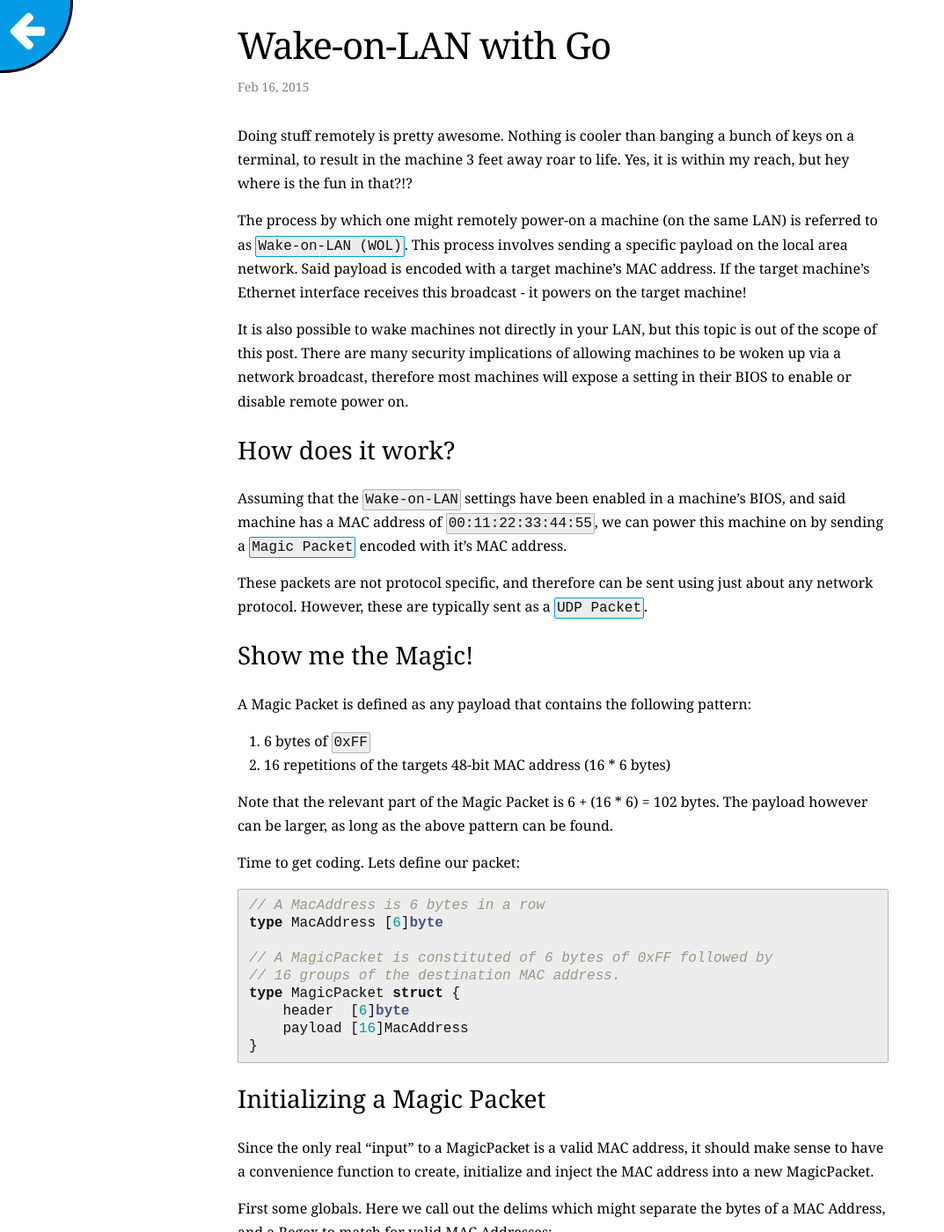
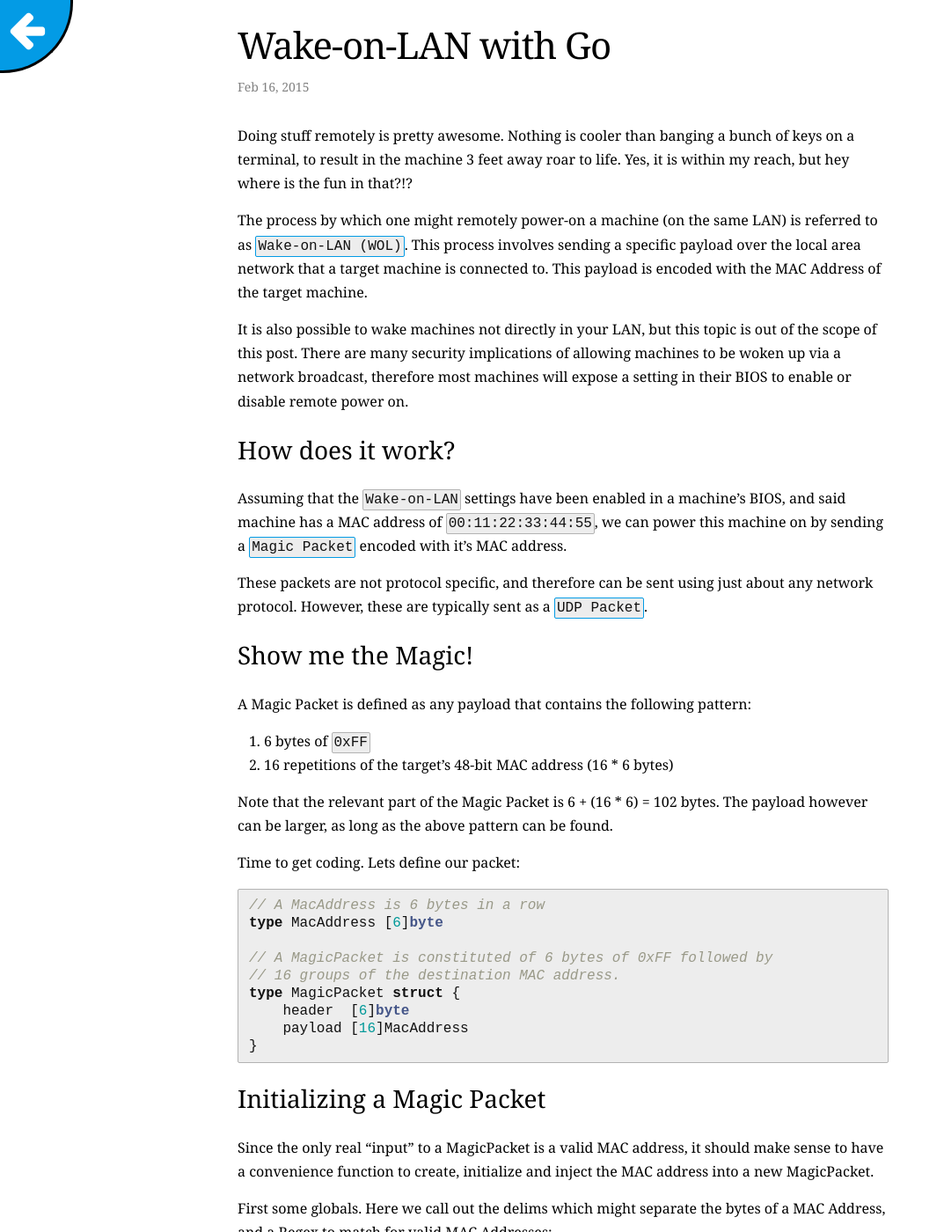
Before and after one commit to sabhiram/sabhiram.github.io, a Jekyll site: the page built from _posts/2015-02-16-sending_wol_packets_with_golang.md, in a window 1280 px wide and 1400 px high. Shown: the whole window at 88% size, without its empty margins (0-1073 px from the left). Built offline with Jekyll 4.4.1, drawn with Linux system fonts in a browser that asks for light colours; nearby versions of some CDN libraries; comment, search, counter and statistics services are not loaded; some of the changed text lies outside the part shown.

Commit message:
go-wol add some polish

```diff
--- a/_posts/2015-02-16-sending_wol_packets_with_golang.md
+++ b/_posts/2015-02-16-sending_wol_packets_with_golang.md
@@ -7,7 +7,7 @@ enableChat: true
 
 Doing stuff remotely is pretty awesome. Nothing is cooler than banging a bunch of keys on a terminal, to result in the machine 3 feet away roar to life. Yes, it is within my reach, but hey where is the fun in that?!?
 
-The process by which one might remotely power-on a machine (on the same LAN) is referred to as [`Wake-on-LAN (WOL)`](http://en.wikipedia.org/wiki/Wake-on-LAN). This process involves sending a specific payload on the local area network. Said payload is encoded with a target machine's MAC address. If the target machine's Ethernet interface receives this broadcast - it powers on the target machine!
+The process by which one might remotely power-on a machine (on the same LAN) is referred to as [`Wake-on-LAN (WOL)`](http://en.wikipedia.org/wiki/Wake-on-LAN). This process involves sending a specific payload over the local area network that a target machine is connected to. This payload is encoded with the MAC Address of the target machine.
 
 It is also possible to wake machines not directly in your LAN, but this topic is out of the scope of this post. There are many security implications of allowing machines to be woken up via a network broadcast, therefore most machines will expose a setting in their BIOS to enable or disable remote power on.
 
@@ -22,7 +22,7 @@ These packets are not protocol specific, and therefore can be sent using just ab
 A Magic Packet is defined as any payload that contains the following pattern:
 
 1. 6 bytes of `0xFF`
-2. 16 repetitions of the targets 48-bit MAC address (16 * 6 bytes)
+2. 16 repetitions of the target's 48-bit MAC address (16 * 6 bytes)
 
 Note that the relevant part of the Magic Packet is 6 + (16 * 6) = 102 bytes. The payload however can be larger, as long as the above pattern can be found.
 
@@ -106,7 +106,7 @@
 
 ### Put that in a pipe!
 
-We now have a nicely formed MagicPacket, all we need to do is send this data out as a UDP broadcast. This basically involves converting the MagicPacket into a []byte which we can feed into a UDP connection we will form.
+We now have a nicely formed MagicPacket, all we need to do is send this data out as a UDP broadcast. This basically involves converting the MagicPacket into a []byte which we can then feed into a UDP connection that we will form.
 
 {% highlight go %}
 // This function accepts a MAC address string, and s
```
